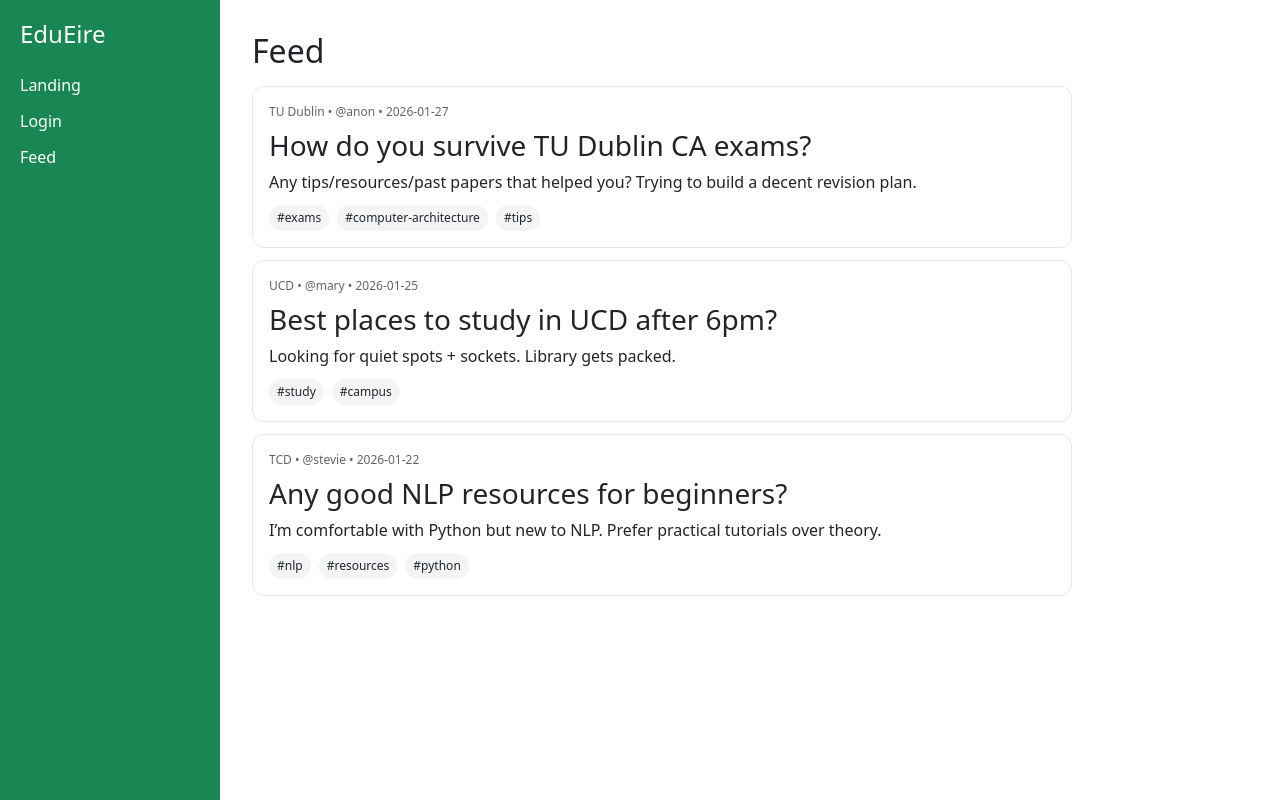
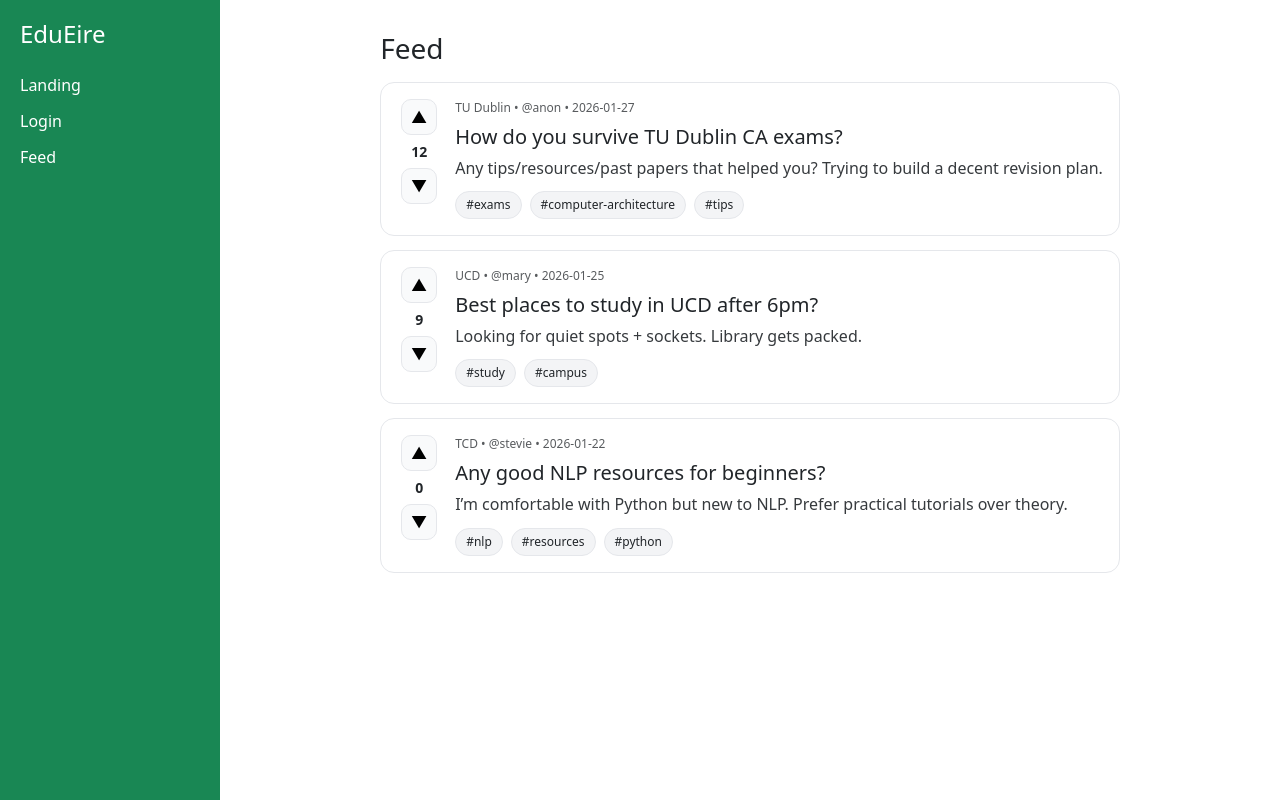
Before and after one commit to lasagna-boop/EduEire, a React (Vite) app: page /feed in a window 1280 px wide. Built offline with nearby package versions, Linux system fonts and the light colour scheme.

Commit message:
Styled feed, upvote downvote, added css for feed and import to main to remove inline styling

```diff
--- a/src/components/PostCard.tsx
+++ b/src/components/PostCard.tsx
@@ -1,3 +1,5 @@
+import { useState } from "react";
+
 type Post = {
   id: string;
   title: string;
@@ -6,40 +8,50 @@ type Post = {
   tags: string[];
   author: string;
   createdAt: string;
+  score?: number;
 };
 
 export default function PostCard({ post }: { post: Post }) {
+  const [score, setScore] = useState(post.score ?? 0);
+
   return (
-    <div
-      style={{
-        border: "1px solid #e5e7eb",
-        borderRadius: 12,
-        padding: 16,
-        background: "white",
-      }}
+    <div className="post-card">
+      <div className="post-card__votes">
+        <button
+          className="post-card__vote-btn"
+          onClick={() => setScore((s) => s + 1)}
+          aria-label="Upvote"
         >
-      <div style={{ fontSize: 12, opacity: 0.7, marginBottom: 8 }}>
+          ▲
+        </button>
+
+        <div className="post-card__score">{score}</div>
+
+        <button
+          className="post-card__vote-btn"
+          onClick={() => setScore((s) => s - 1)}
+          aria-label="Downvote"
+        >
+          ▼
+        </button>
+      </div>
+
+      <div className="post-card__content">
+        <div className="post-card__meta">
           {post.university} • @{post.author} • {post.createdAt}
         </div>
 
-      <h3 style={{ margin: 0, marginBottom: 8 }}>{post.title}</h3>
-      <p style={{ margin: 0, marginBottom: 12, lineHeight: 1.4 }}>{post.body}</p>
+        <h3 className="post-card__title">{post.title}</h3>
+        <p className="post-card__body">{post.body}</p>
 
-      <div style={{ display: "flex", gap: 8, flexWrap: "wrap" }}>
+        <div className="post-card__tags">
           {post.tags.map((t) => (
-          <span
-            key={t}
-            style={{
-              fontSize: 12,
-              padding: "4px 8px",
-              borderRadius: 999,
-              background: "#f3f4f6",
-            }}
-          >
+            <span key={t} className="post-card__tag">
               #{t}
             </span>
           ))}
         </div>
       </div>
+    </div>
   );
 }
--- a/src/main.tsx
+++ b/src/main.tsx
@@ -5,6 +5,7 @@ import { createRoot } from "react-dom/client"; //react to DOM endpoint
 import { BrowserRouter } from "react-router-dom"; //single page navigation
 import App from "./App"; //root component
 import "./styles/layout.css";  //layout styling
+import "./styles/feed.css"
 
 //react app goes inside root div id from index.html
 createRoot(document.getElementById("root")!).render(
--- a/src/pages/Feed.tsx
+++ b/src/pages/Feed.tsx
@@ -8,6 +8,7 @@ type Post = {
   tags: string[];
   author: string;
   createdAt: string; // keep simple for now
+  score? : number ;
 };
 
 const MOCK_POSTS: Post[] = [
@@ -19,6 +20,7 @@ const MOCK_POSTS: Post[] = [
     tags: ["exams", "computer-architecture", "tips"],
     author: "anon",
     createdAt: "2026-01-27",
+    score : 12 ,
   },
   {
     id: "2",
@@ -28,6 +30,7 @@ const MOCK_POSTS: Post[] = [
     tags: ["study", "campus"],
     author: "mary",
     createdAt: "2026-01-25",
+    score : 9,
   },
   {
     id: "3",
@@ -42,10 +45,10 @@ const MOCK_POSTS: Post[] = [
 
 export default function Feed() {
   return (
-    <div style={{ padding: 32 }}>
-      <h2 style={{ marginBottom: 16 }}>Feed</h2>
+    <div className="feed">
+      <h2 className="feed__title">Feed</h2>
 
-      <div style={{ display: "grid", gap: 12, maxWidth: 820 }}>
+      <div className="feed__list">
         {MOCK_POSTS.map((post) => (
           <PostCard key={post.id} post={post} />
         ))}
--- /dev/null
+++ b/src/styles/feed.css
@@ -0,0 +1,101 @@
+/* ===== Feed page ===== */
+
+.feed {
+  padding: 32px;
+  max-width: 980px;
+}
+
+.feed__title {
+  margin: 0 0 16px 0;
+  font-size: 28px;
+}
+
+.feed__list {
+  display: grid;
+  gap: 14px;
+  max-width: 860px;
+}
+
+/* ===== Post card ===== */
+
+.post-card {
+  border: 1px solid #e5e7eb;
+  border-radius: 14px;
+  padding: 16px;
+  background: white;
+
+  display: flex;
+  gap: 14px;
+}
+
+.post-card__content {
+  flex: 1;
+  min-width: 0;
+}
+
+.post-card__meta {
+  font-size: 12px;
+  opacity: 0.75;
+  margin-bottom: 8px;
+}
+
+.post-card__title {
+  margin: 0 0 8px 0;
+  font-size: 20px;
+}
+
+.post-card__body {
+  margin: 0 0 12px 0;
+  line-height: 1.4;
+  opacity: 0.9;
+}
+
+.post-card__tags {
+  display: flex;
+  gap: 8px;
+  flex-wrap: wrap;
+}
+
+.post-card__tag {
+  font-size: 12px;
+  padding: 4px 10px;
+  border-radius: 999px;
+  background: #f3f4f6;
+  border: 1px solid #e5e7eb;
+}
+
+/* ===== Votes ===== */
+
+.post-card__votes {
+  display: flex;
+  flex-direction: column;
+  align-items: center;
+  gap: 6px;
+  width: 44px;
+  user-select: none;
+}
+
+.post-card__vote-btn {
+  width: 36px;
+  height: 36px;
+  border-radius: 10px;
+  border: 1px solid #e5e7eb;
+  background: #f9fafb;
+  cursor: pointer;
+  font-size: 16px;
+  line-height: 1;
+}
+
+.post-card__vote-btn:hover {
+  background: #f3f4f6;
+}
+
+.post-card__score {
+  font-weight: 700;
+  font-size: 14px;
+}
+
+.page-content {
+  display: flex;
+  justify-content: center; /*not ideal but works for now*/
+}
```
Lines whose indentation alone changed are shown as unchanged.
